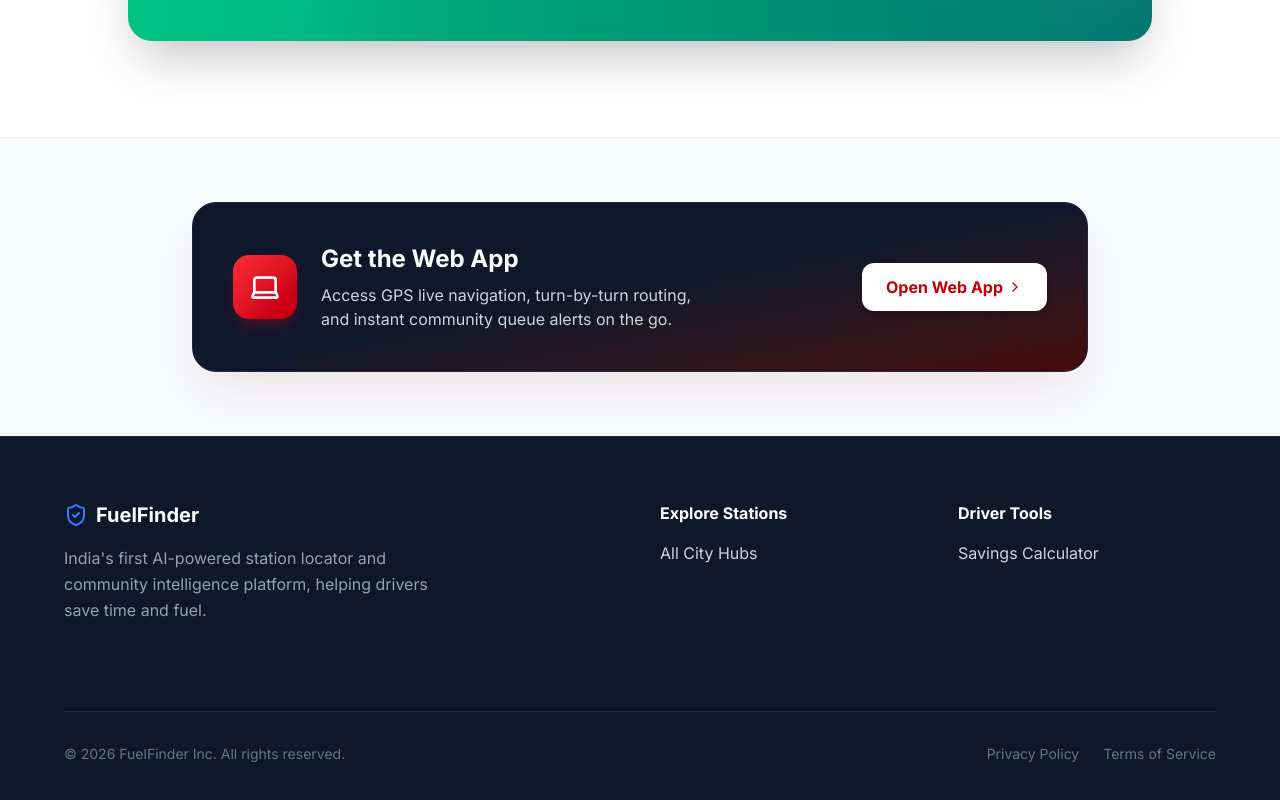
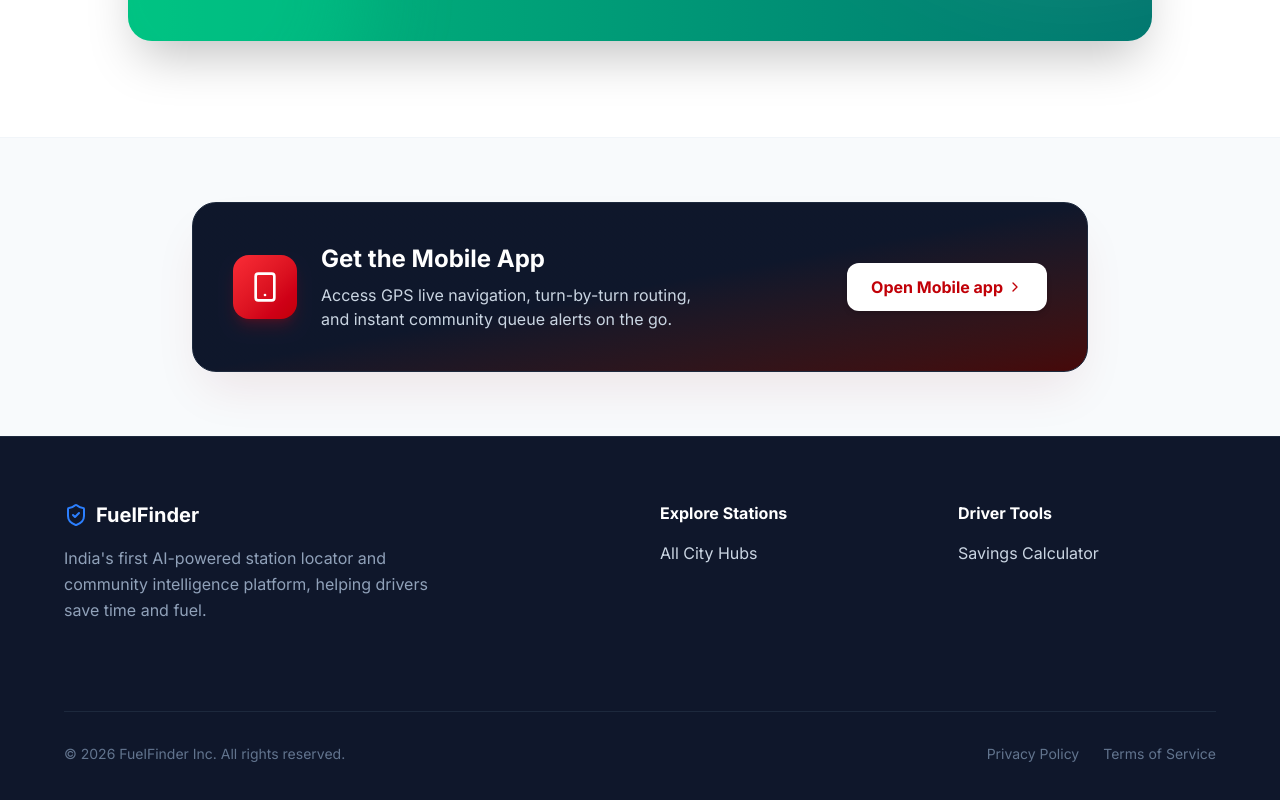
Before and after one commit to shloksuthar0307-sketch/Fuelfinders, a React (Vite) app in the folder frontend/: page / in a window 1280 px wide. Shown: the part 2591-3391 px from the top of the page. Built offline with nearby package versions, Linux system fonts and the light colour scheme.

Commit message:
feat: add Home page component with search sidebar and city hubs overview

```diff
--- a/frontend/src/pages/Home.tsx
+++ b/frontend/src/pages/Home.tsx
@@ -1,7 +1,7 @@
-import { useState } from 'react';
+import { useState, useEffect } from 'react';
 import { useNavigate, Link } from 'react-router-dom';
 import { SearchSidebar } from '../components/SearchSidebar';
-import { Clock, Map as MapIcon, Calculator, ChevronRight, Fuel, ShieldCheck, Laptop, Zap } from 'lucide-react';
+import { Clock, Map as MapIcon, Calculator, ChevronRight, Fuel, ShieldCheck, Smartphone, Zap } from 'lucide-react';
 
 const CITIES = [
   { name: 'Delhi NCR', count: '520+' },
@@ -22,6 +22,31 @@ const Home = () => {
 
   const [userLocation, setUserLocation] = useState<[number, number] | null>(null);
   const [isLocating, setIsLocating] = useState(false);
+  const [deferredPrompt, setDeferredPrompt] = useState<any>(null);
+
+  useEffect(() => {
+    const handleBeforeInstallPrompt = (e: Event) => {
+      e.preventDefault();
+      setDeferredPrompt(e);
+    };
+
+    window.addEventListener('beforeinstallprompt', handleBeforeInstallPrompt);
+
+    return () => {
+      window.removeEventListener('beforeinstallprompt', handleBeforeInstallPrompt);
+    };
+  }, []);
+
+  const handleInstallClick = async () => {
+    if (deferredPrompt) {
+      deferredPrompt.prompt();
+      const { outcome } = await deferredPrompt.userChoice;
+      console.log(`User ${outcome === 'accepted' ? 'accepted' : 'dismissed'} the install prompt`);
+      setDeferredPrompt(null);
+    } else {
+      alert("App installation is not supported by your browser, or it's already installed.");
+    }
+  };
 
   const handleSwap = () => {
     setOrigin(destination);
@@ -234,17 +259,20 @@ const Home = () => {
         <div className="max-w-4xl mx-auto bg-gradient-to-br from-slate-900 via-slate-900 to-red-950 rounded-3xl p-8 md:p-10 flex flex-col md:flex-row items-center justify-between gap-8 shadow-2xl shadow-red-900/10 border border-slate-800">
           <div className="flex items-center gap-6">
             <div className="w-16 h-16 rounded-2xl bg-gradient-to-br from-red-500 to-red-700 flex items-center justify-center shrink-0 shadow-lg shadow-red-600/20">
-              <Laptop className="h-8 w-8 text-white" />
+              <Smartphone className="h-8 w-8 text-white" />
             </div>
             <div>
-              <h3 className="text-2xl font-bold text-white mb-2">Get the Web App</h3>
+              <h3 className="text-2xl font-bold text-white mb-2">Get the Mobile App</h3>
               <p className="text-slate-300 max-w-sm">
                 Access GPS live navigation, turn-by-turn routing, and instant community queue alerts on the go.
               </p>
             </div>
           </div>
-          <button className="whitespace-nowrap bg-white text-red-700 hover:bg-red-50 px-6 py-3 rounded-xl font-bold transition-colors inline-flex items-center shadow-md">
-            Open Web App
+          <button
+            onClick={handleInstallClick}
+            className="whitespace-nowrap bg-white text-red-700 hover:bg-red-50 px-6 py-3 rounded-xl font-bold transition-colors inline-flex items-center shadow-md"
+          >
+            Open Mobile app
             <ChevronRight className="ml-1 h-4 w-4" />
           </button>
         </div>
```
